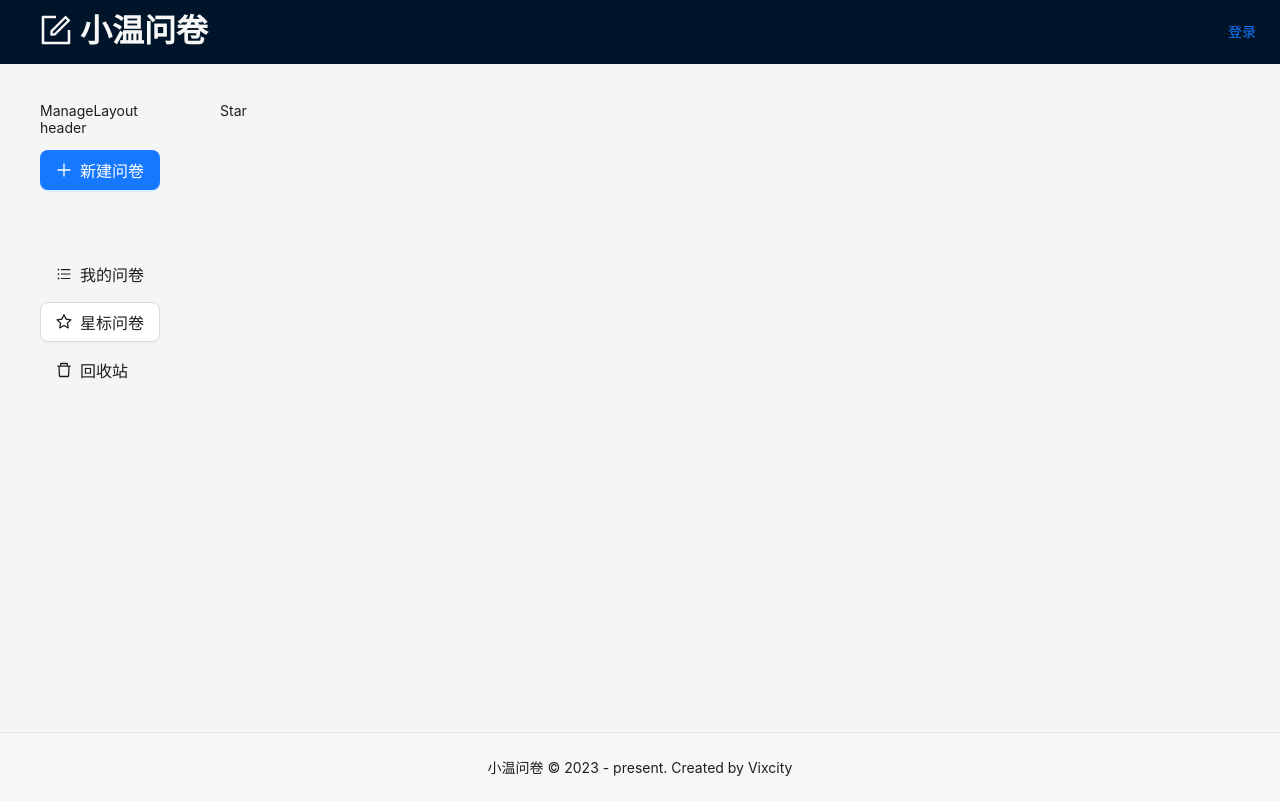
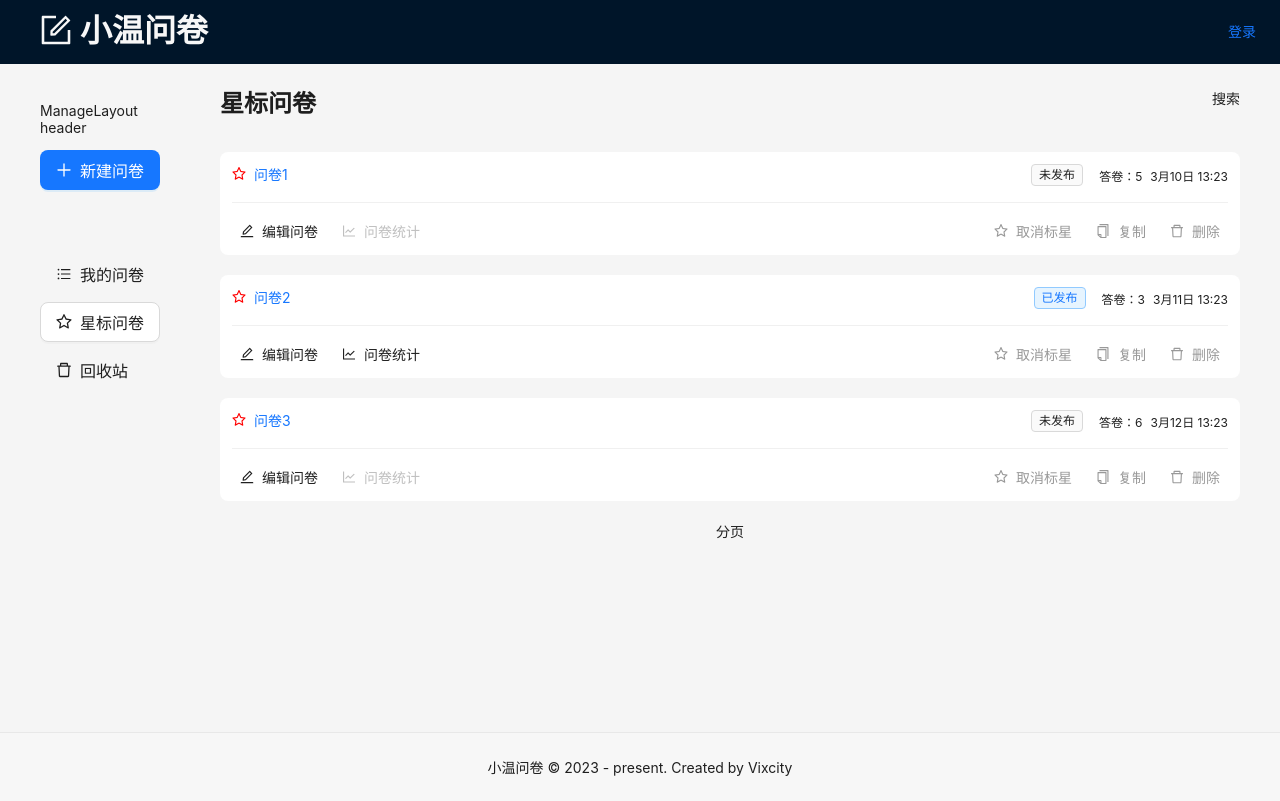
Before and after one commit to Vixcity/react-mock-QuestionnaireStar-project, a React (Create React App) app: page /manage/star in a window 1280 px wide. Built offline with nearby package versions, Linux system fonts and the light colour scheme.

Commit message:
使用 AntD 开发星标问卷列表页

```diff
--- a/src/pages/manage/List.tsx
+++ b/src/pages/manage/List.tsx
@@ -1,13 +1,11 @@
 import React, { FC, useState } from "react";
 import styles from "./common.module.scss";
+import { Typography } from "antd";
 import QuestionCard from "../../components/QuestionCard";
 import { useTitle } from "ahooks";
 // import { useSearchParams } from "react-router-dom";
 
-const List: FC = () => {
-  useTitle("小温问卷 - 我的问卷");
-  // const [searchParams] = useSearchParams();
-  // console.log("keyword:", searchParams.get("keyword"));
+const { Title } = Typography;
 
 const rawQuestionList = [
   {
@@ -44,12 +42,17 @@
   },
 ];
 
+const List: FC = () => {
+  useTitle("小温问卷 - 我的问卷");
+  // const [searchParams] = useSearchParams();
+  // console.log("keyword:", searchParams.get("keyword"));
+
   const [questionList, setQuestionList] = useState(rawQuestionList);
   return (
     <>
       <div className={styles.header}>
         <div className={styles.left}>
-          <h3>我的问卷</h3>
+          <Title level={3}>我的问卷</Title>
         </div>
         <div className={styles.right}>搜索</div>
       </div>
--- a/src/pages/manage/Star.tsx
+++ b/src/pages/manage/Star.tsx
@@ -1,7 +1,63 @@
-import React, { FC } from "react";
+import React, { FC, useState } from "react";
+import styles from "./common.module.scss";
+import { Typography, Empty } from "antd";
+import QuestionCard from "../../components/QuestionCard";
+import { useTitle } from "ahooks";
+// import { useSearchParams } from "react-router-dom";
+
+const { Title } = Typography;
+
+const rawQuestionList = [
+  {
+    _id: "q1", // mongodb 数据库 中的 id 都是带下划线的，为了和数据库统一，所以采用 _id
+    title: "问卷1",
+    isPublished: false,
+    isStar: true,
+    answerCount: 5,
+    createdAt: "3月10日 13:23",
+  },
+  {
+    _id: "q2",
+    title: "问卷2",
+    isPublished: true,
+    isStar: true,
+    answerCount: 3,
+    createdAt: "3月11日 13:23",
+  },
+  {
+    _id: "q3",
+    title: "问卷3",
+    isPublished: false,
+    isStar: true,
+    answerCount: 6,
+    createdAt: "3月12日 13:23",
+  },
+];
 
 const Star: FC = () => {
-  return <p>Star</p>;
+  useTitle("小温问卷 - 星标问卷");
+
+  const [questionList, setQuestionList] = useState(rawQuestionList);
+
+  return (
+    <>
+      <div className={styles.header}>
+        <div className={styles.left}>
+          <Title level={3}>星标问卷</Title>
+        </div>
+        <div className={styles.right}>搜索</div>
+      </div>
+      <div className={styles.content}>
+        {questionList.length === 0 && <Empty description="暂无数据" />}
+        {questionList.length > 0 &&
+          questionList.map((q) => {
+            const { _id } = q;
+            return <QuestionCard key={_id} {...q} />;
+          })}
+      </div>
+      <div className={styles.footer}>分页</div>
+    </>
+  );
 };
 
 export default Star;
```
Lines whose indentation alone changed are shown as unchanged.
